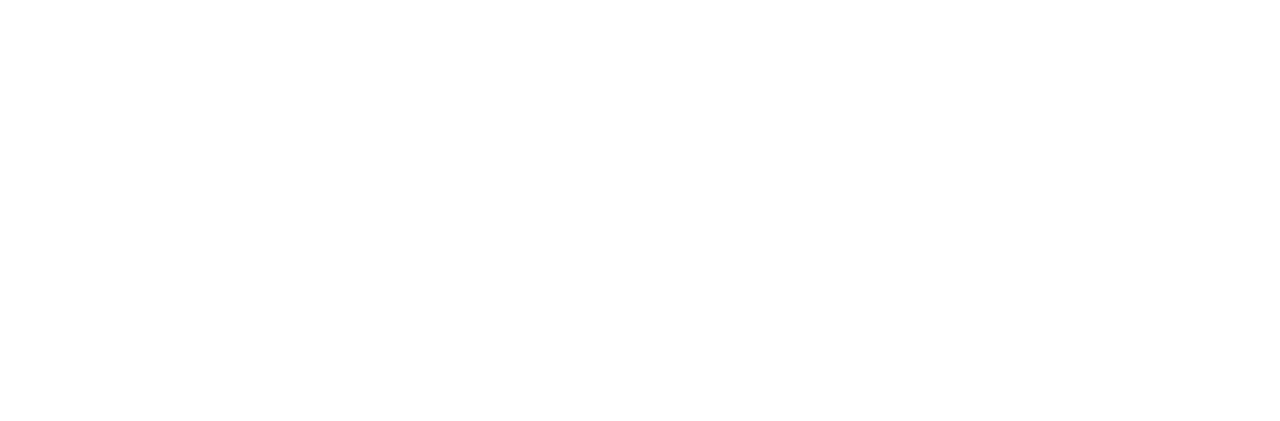
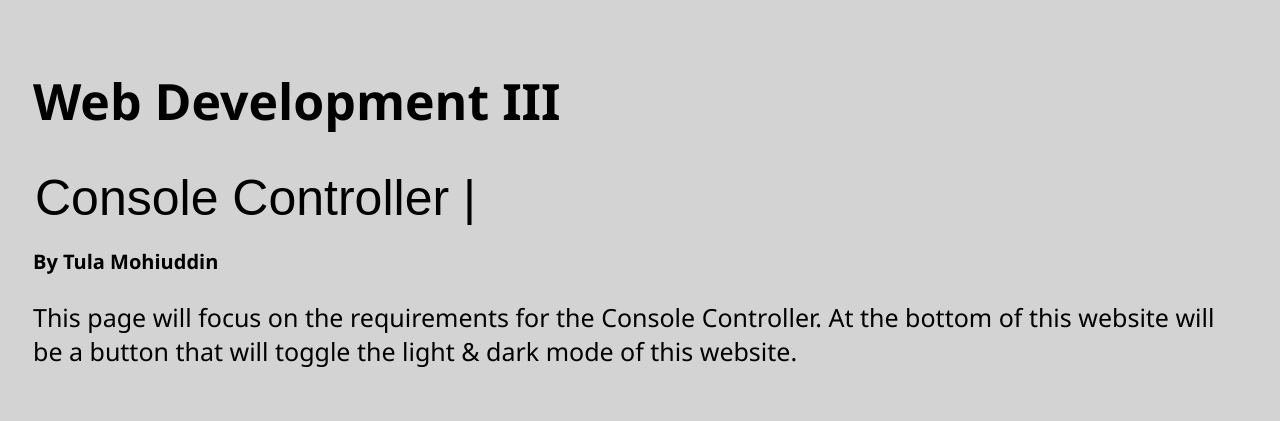
Before and after one commit to mohi0012/mtm6302-console-controller-mohi0012, a plain HTML site: page index.html in a window 1280 px wide. Drawn offline with Linux system fonts and the light colour scheme.

Commit message:
added changes

```diff
--- a/index.html
+++ b/index.html
@@ -5,7 +5,25 @@
     <meta http-equiv="X-UA-Compatible" content="IE=edge">
     <meta name="viewport" content="width=device-width, initial-scale=1.0">
     <title>Document</title>
+    <link rel="stylesheet" href="style.css">
 </head>
+<body>
+    <h1>Web Development III</h1>
 
+<div class="titlebar">
+
+    <input type="text" id="myText" value="Console Controller |"></input>
+
+</div>
+
+<h3>By Tula Mohiuddin</h3>
+
+<p>
+This page will focus on the requirements for the Console Controller.
+At the bottom of this website will be a button that will toggle the light & dark mode of this website.
+</p>
+
+
+<script src="script.js"></script>
 </body>
 </html>
--- a/script.js
+++ b/script.js
@@ -0,0 +1,3 @@
+function setTitle() {
+    let x = document.getElementById("myText").value;
+  }
--- a/style.css
+++ b/style.css
@@ -0,0 +1,22 @@
+body {
+    padding: 25px;
+    background-color: lightgrey;
+    color: black;
+    font-size: 25px;
+    font-family:'Segoe UI', Tahoma, Geneva, Verdana, sans-serif;
+  }
+
+h3 {
+    font-size: 20px;
+}
+
+input {
+    font-size:50px;
+    border:none;
+    background-color: lightgrey;
+}
+
+.dark-mode {
+    background-color: black;
+    color: white;
+  }
```
